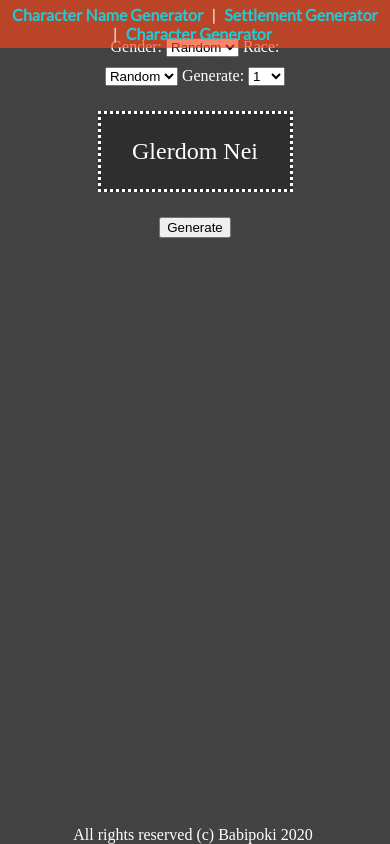
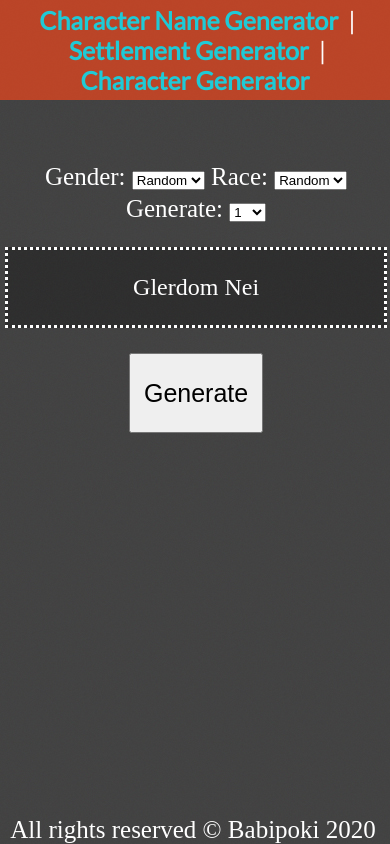
Before and after one commit to Babipoki/gen-rpg, a PHP site: page /index.php?gen=fantasyname in a window 390 px wide. Run offline with PHP 8.4, Linux system fonts and the light colour scheme.

Commit message:
Responsive design

```diff
--- a/footer.html
+++ b/footer.html
@@ -1,5 +1,5 @@
 <div class="footer">
-    All rights reserved (c) Babipoki 2020
+    All rights reserved &copy; Babipoki 2020
 </div>
 
 <script type="text/javascript" src="indefarticle.js"></script>
--- a/index.php
+++ b/index.php
@@ -7,6 +7,9 @@
     <link href="https://fonts.googleapis.com/css?family=Abel|Fjalla+One&display=swap" rel="stylesheet">
     <link href="https://fonts.googleapis.com/css?family=Lato&display=swap" rel="stylesheet">
     <script data-ad-client="ca-pub-8965027181070208" async src="https://pagead2.googlesyndication.com/pagead/js/adsbygoogle.js"></script>
+    <link rel="icon" href="favicon.png">
+    <meta name="viewport" content="width=device-width, initial-scale=1">
+    <meta charset="utf-8">
 </script>
 </head>
 <body>
--- a/style.css
+++ b/style.css
@@ -5,7 +5,7 @@ body {
 }
 
 .header {
-    position: absolute;
+    position: static;
     margin: auto;
     width: 100%;
     text-align: center;
@@ -54,6 +54,9 @@ select {
 
 button {
     margin: 5px;
+    width: 25%;
+    height: 50px;
+
 }
 
 .generatedContent p {
@@ -78,3 +81,32 @@ button {
     top: 30%;
     background: hsla(0, 0%, 99%, 0.096)
 }
+
+
+@media screen and (max-width: 600px) {
+    body {
+        font-size: 25px;
+    }
+
+    .generator {
+        width: 98%;
+    }
+
+    button {
+        width: 35%;
+        height: 80px;
+        font-size: 25px;
+    }
+
+    @media screen and (max-width: 350px) {
+
+        .generator {
+            width: 98%;
+        }
+
+        button {
+            font-size: 15px;
+        }
+    }
+
+}
```
Also changed, not shown: favicon.png (added).
